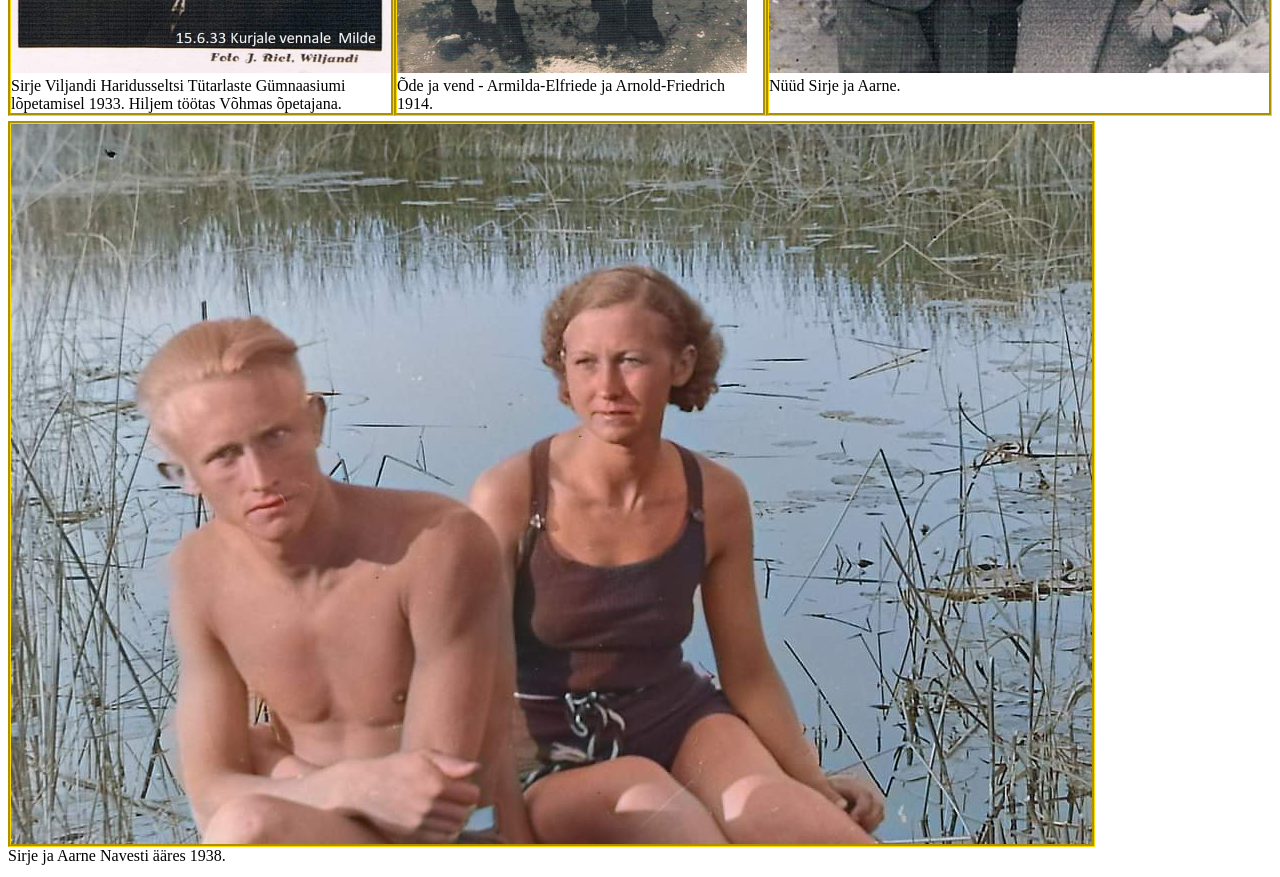
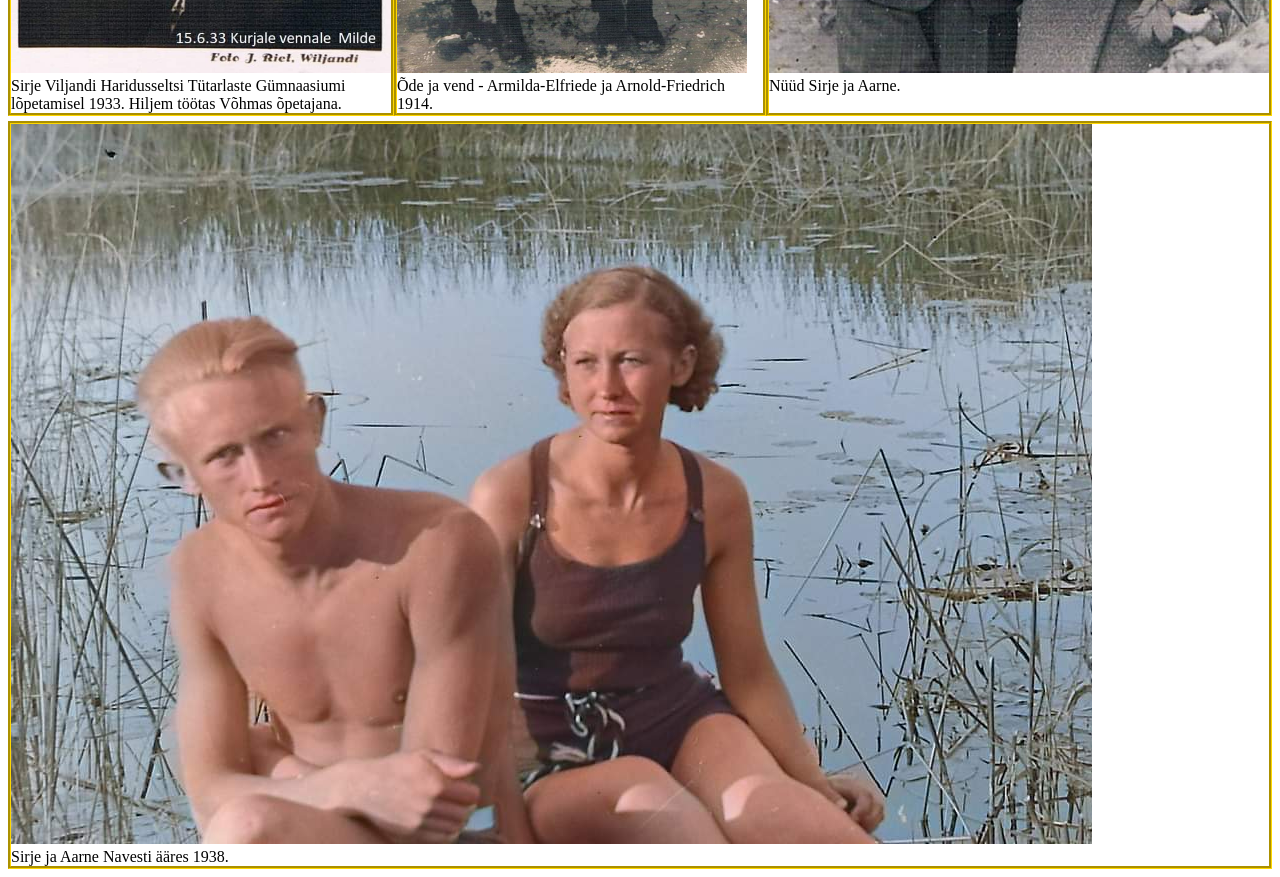
Before and after one commit to Raine040/fotoalbum, a plain HTML site: page index.html in a window 1280 px wide. Shown: the part 560-1437 px from the top of the page. Drawn offline with Linux system fonts and the light colour scheme.

Commit message:
Add files via upload

```diff
--- a/index.html
+++ b/index.html
@@ -23,12 +23,13 @@
             <img src="./fotod/FB_IMG_1701301491887.jpg" alt="Sirje ja Aarne" height="550px" width="500px">
             <figcaption>Nüüd Sirje ja Aarne.</figcaption>
         </div>
-</div>
+    </div>
 
-
-            <img class='wide' src="./fotod/FB_IMG_1701201948955.jpg" alt="Sirje ja Aarne"></img height="300px" width="200px">
+    <div class="wide">
+            <img src="./fotod/FB_IMG_1701201948955.jpg" alt="Sirje ja Aarne"></img height="300px" width="200px">
             <figcaption>Sirje ja Aarne Navesti ääres 1938.</figcaption>
 
+        </div>
 
 
     </body>
```
